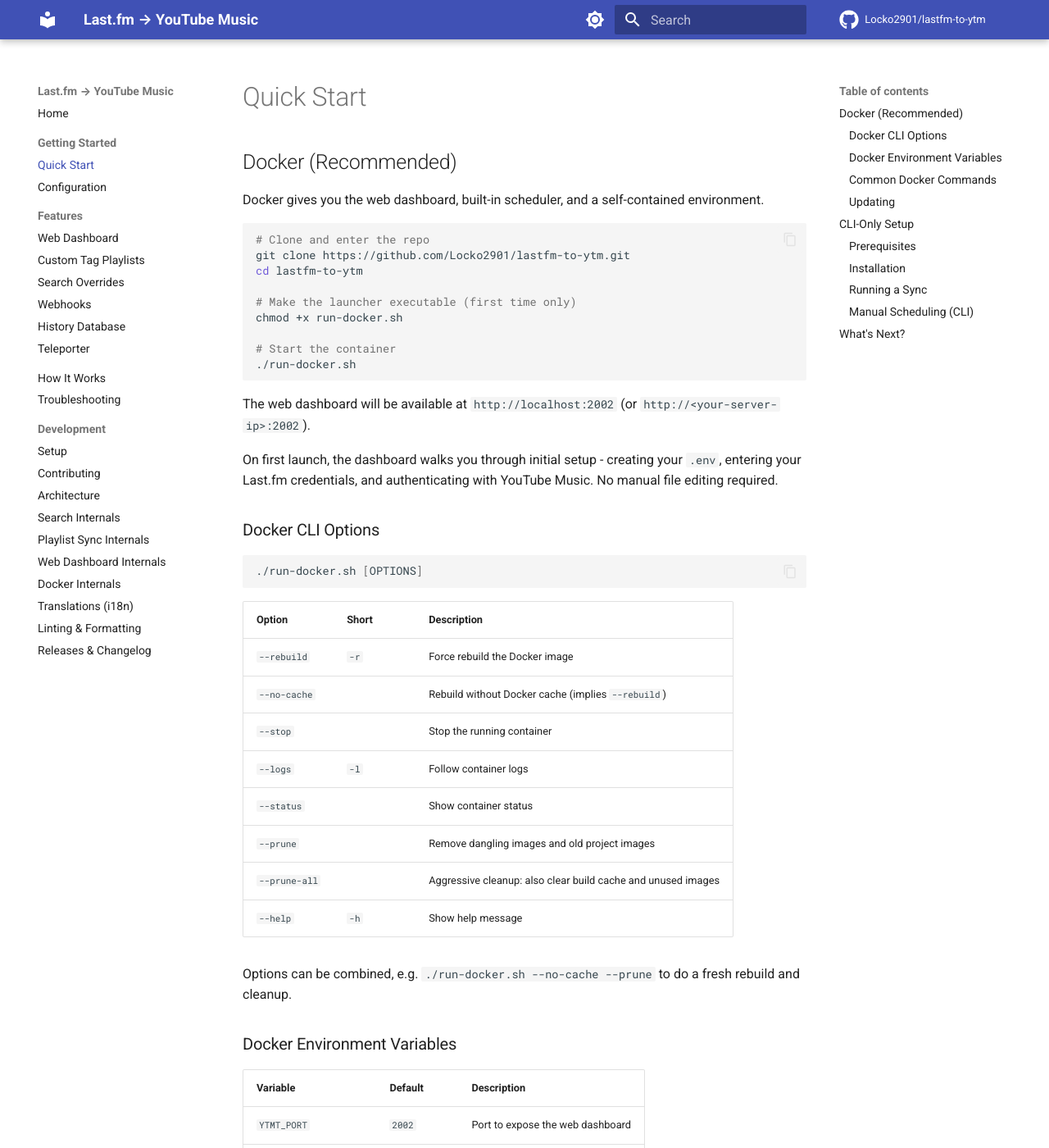
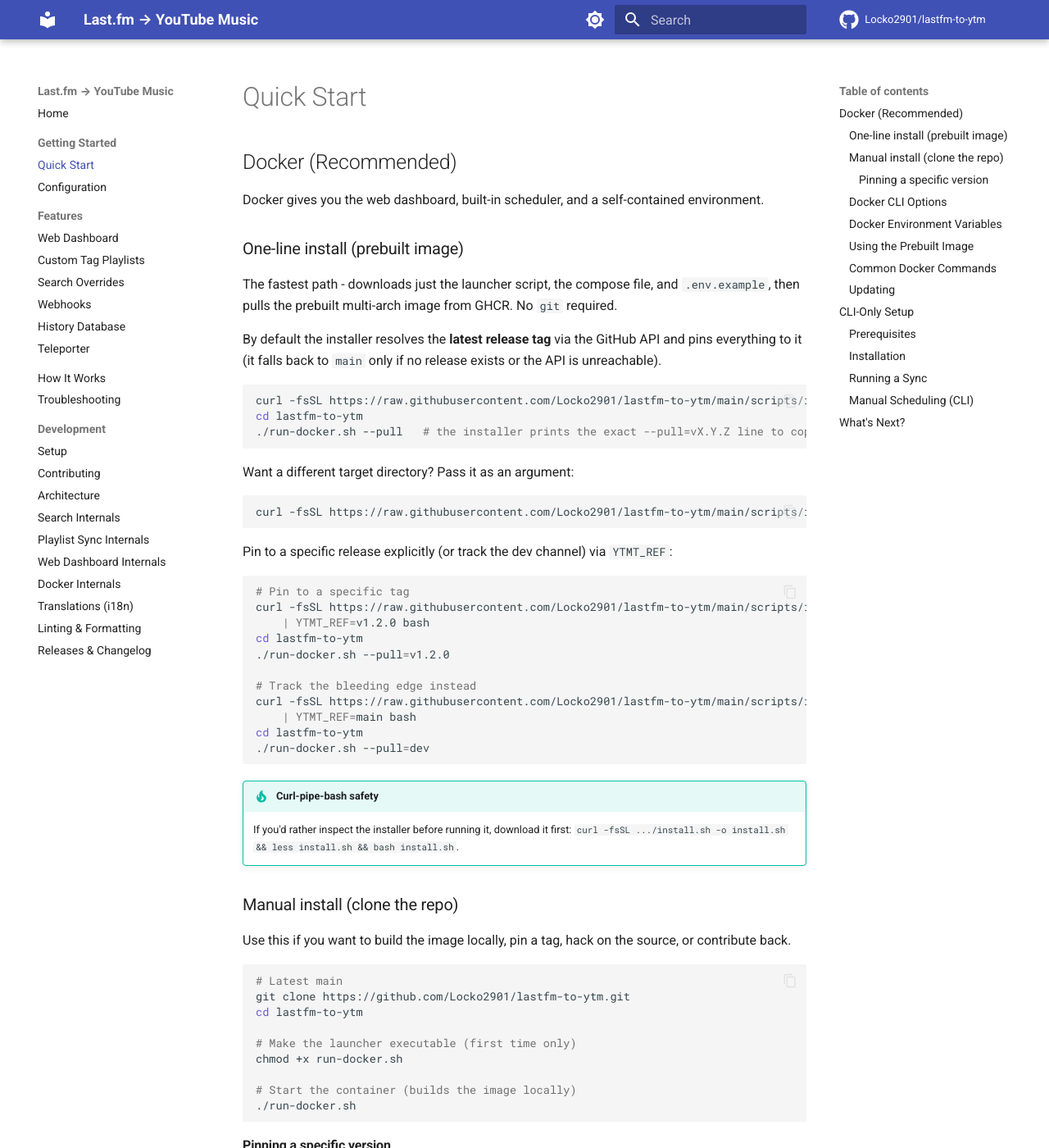
Before and after one commit to Locko2901/lastfm-to-ytm, an MkDocs documentation site: the page built from docs/quickstart.md, in a window 1280 px wide and 1400 px high. Shown: the whole window at 82% size. Built offline with MkDocs 1.6.1 and Material for MkDocs 9.7.7, drawn with Linux system fonts in a browser that asks for light colours; comment, search, counter and statistics services are not loaded; some of the changed text lies outside the part shown.

Commit message:
feat(docker): add one-line install script for prebuilt image
scripts/install.sh fetches just run-docker.sh, the compose file,
and .env.example into a fresh directory and points the launcher at
the prebuilt GHCR image - no git clone, no local build required.

By default the installer resolves the latest release tag via the
GitHub API (falling back to main if the API is unreachable) and
auto-suggests the matching --pull=vX.Y.Z invocation. YTMT_REF
overrides the ref; YTMT_DIR / $1 overrides the target directory.

Quickstart docs restructured to lead with the one-liner, document
the dev / stable channels, and explain how to git clone a specific
tag for the manual-install path. README quick-start snippet now
shows the curl-pipe-bash one-liner above the git-clone variant.

````diff
--- a/docs/quickstart.md
+++ b/docs/quickstart.md
@@ -4,17 +4,90 @@
 
 Docker gives you the web dashboard, built-in scheduler, and a self-contained environment.
 
+### One-line install (prebuilt image)
+
+The fastest path - downloads just the launcher script, the compose file,
+and `.env.example`, then pulls the prebuilt multi-arch image from GHCR.
+No `git` required.
+
+By default the installer resolves the **latest release tag** via the
+GitHub API and pins everything to it (it falls back to `main` only if no
+release exists or the API is unreachable).
+
 ```bash
-# Clone and enter the repo
+curl -fsSL https://raw.githubusercontent.com/Locko2901/lastfm-to-ytm/main/scripts/install.sh | bash
+cd lastfm-to-ytm
+./run-docker.sh --pull   # the installer prints the exact --pull=vX.Y.Z line to copy
+```
+
+Want a different target directory? Pass it as an argument:
+
+```bash
+curl -fsSL https://raw.githubusercontent.com/Locko2901/lastfm-to-ytm/main/scripts/install.sh | bash -s -- my-ytmt
+```
+
+Pin to a specific release explicitly (or track the dev channel) via
+`YTMT_REF`:
+
+```bash
+# Pin to a specific tag
+curl -fsSL https://raw.githubusercontent.com/Locko2901/lastfm-to-ytm/main/scripts/install.sh \
+    | YTMT_REF=v1.2.0 bash
+cd lastfm-to-ytm
+./run-docker.sh --pull=v1.2.0
+
+# Track the bleeding edge instead
+curl -fsSL https://raw.githubusercontent.com/Locko2901/lastfm-to-ytm/main/scripts/install.sh \
+    | YTMT_REF=main bash
+cd lastfm-to-ytm
+./run-docker.sh --pull=dev
+```
+
+!!! tip "Curl-pipe-bash safety"
+    If you'd rather inspect the installer before running it, download it
+    first: `curl -fsSL .../install.sh -o install.sh && less install.sh && bash install.sh`.
+
+### Manual install (clone the repo)
+
+Use this if you want to build the image locally, pin a tag, hack on the
+source, or contribute back.
+
+```bash
+# Latest main
 git clone https://github.com/Locko2901/lastfm-to-ytm.git
 cd lastfm-to-ytm
 
 # Make the launcher executable (first time only)
 chmod +x run-docker.sh
 
-# Start the container
+# Start the container (builds the image locally)
 ./run-docker.sh
 ```
+
+#### Pinning a specific version
+
+To run a tagged release instead of the latest `main`:
+
+```bash
+# Shallow-clone just that tag
+git clone --depth 1 --branch v1.2.0 https://github.com/Locko2901/lastfm-to-ytm.git
+cd lastfm-to-ytm
+./run-docker.sh --pull=v1.2.0   # use the matching prebuilt image (fast)
+# or: ./run-docker.sh           # build that exact source locally
+```
+
+To switch an existing checkout to a tag:
+
+```bash
+cd lastfm-to-ytm
+git fetch --tags
+git checkout v1.2.0
+./run-docker.sh --pull=v1.2.0
+```
+
+You can see all available versions on the
+[releases page](https://github.com/Locko2901/lastfm-to-ytm/releases) or
+with `git tag --list 'v*' | sort -V`.
 
 The web dashboard will be available at `http://localhost:2002` (or `http://<your-server-ip>:2002`).
 
@@ -30,6 +103,7 @@
 |--------|-------|-------------|
 | `--rebuild` | `-r` | Force rebuild the Docker image |
 | `--no-cache` | | Rebuild without Docker cache (implies `--rebuild`) |
+| `--pull` | `-p` | Use the prebuilt image from GHCR instead of building locally (`--pull=TAG` to pin a tag) |
 | `--stop` | | Stop the running container |
 | `--logs` | `-l` | Follow container logs |
 | `--status` | | Show container status |
@@ -45,6 +119,37 @@
 |----------|---------|-------------|
 | `YTMT_PORT` | `2002` | Port to expose the web dashboard |
 | `YTMT_HEALTH_TIMEOUT` | `30` | Seconds to wait for health check |
+| `YTMT_IMAGE` | `lastfm-to-ytm-web:local` | Full image reference compose uses (override to pin a prebuilt tag) |
+
+### Using the Prebuilt Image
+
+Multi-arch images (`linux/amd64`, `linux/arm64`) are published to GitHub
+Container Registry on every push to `main` and on every tagged release.
+
+```bash
+./run-docker.sh --pull              # pulls ghcr.io/locko2901/lastfm-to-ytm:latest
+./run-docker.sh --pull=v1.2.0       # pin a specific version
+./run-docker.sh --pull=main         # always-fresh main branch build
+```
+
+Available tags:
+
+| Tag | Tracks | Channel |
+|---|---|---|
+| `latest` | The most recent tagged release | stable |
+| `vX.Y.Z`, `X.Y`, `X` | A specific release (semver) | stable |
+| `dev` | Latest untagged commit on `main` | development |
+| `sha-<short>` | A specific `main` commit | development |
+
+!!! note
+    `latest` only moves when a new release tag is published - it never
+    points at an untagged `main` commit. Use `dev` if you want the
+    bleeding edge.
+
+You can also bypass the launcher entirely - pulling and running the
+image with plain `docker` works fine, as long as you mount `cache/`,
+`config/`, `.env`, and `browser.json` the same way
+[`devops/docker-compose.yml`](https://github.com/Locko2901/lastfm-to-ytm/blob/main/devops/docker-compose.yml) does.
 
 ### Common Docker Commands
 
@@ -83,6 +188,13 @@
 
 ```bash
 ./run-docker.sh --no-cache --prune
+```
+
+If you are running the prebuilt image instead, just pull the new tag:
+
+```bash
+./run-docker.sh --pull           # latest release
+./run-docker.sh --pull=v1.2.0    # pin a specific version
 ```
 
 Your cache, config, and `.env` are stored outside the container and
````
Also changed, not shown: README.md (+5 -1 lines), 1 other file.
